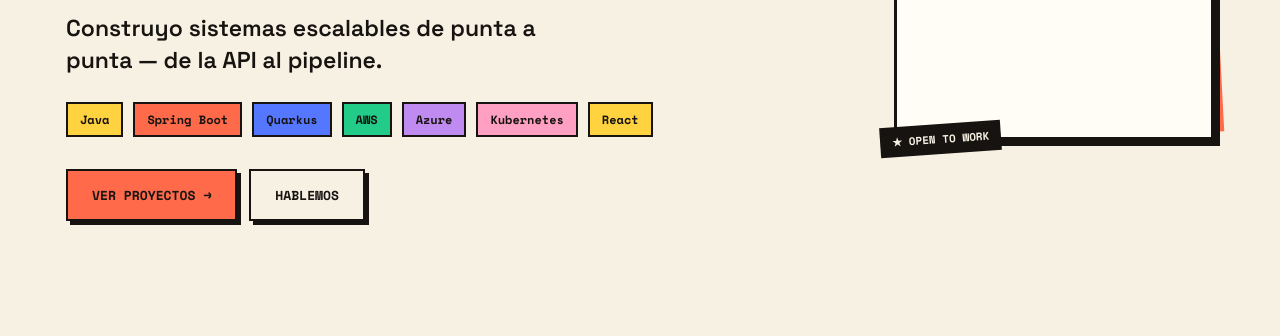
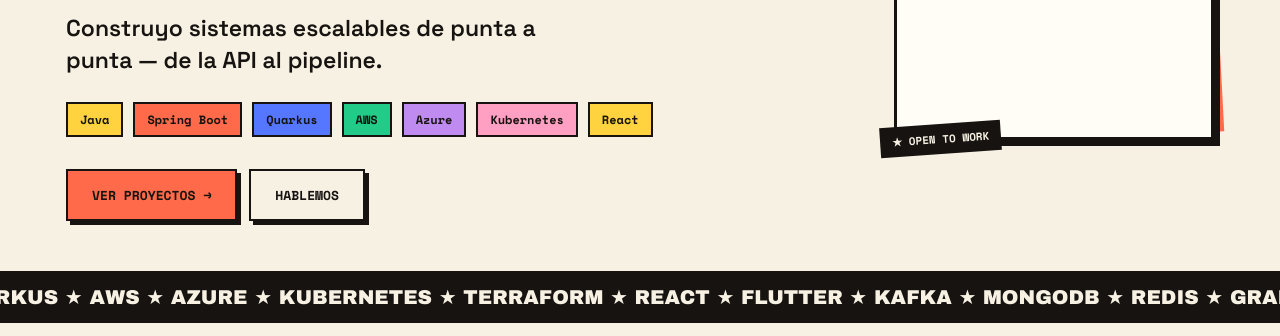
Before and after one commit to Ryzeon/ryz-portafolio, an Astro site: page / in a window 1280 px wide. Shown: the part 464-800 px from the top of the page. Built offline with nearby package versions, Linux system fonts and the light colour scheme; Astro itself is replaced by a stand-in of ours.

Commit message:
feat: add marquee band

```diff
--- /dev/null
+++ b/src/components/Marquee.astro
@@ -0,0 +1,45 @@
+---
+interface Props {
+  text: string
+}
+
+const { text } = Astro.props
+---
+
+<div class="marquee">
+  <div class="marquee__track">
+    <span>{text}</span>
+    <span class="marquee__star"> &nbsp;★&nbsp; </span>
+    <span>{text}</span>
+    <span class="marquee__star"> &nbsp;★&nbsp; </span>
+  </div>
+</div>
+
+<style>
+  .marquee {
+    background: var(--pf-ink);
+    color: var(--pf-bg);
+    border-block: 3px solid var(--pf-ink);
+    overflow: hidden;
+    white-space: nowrap;
+    padding-block: 11px;
+  }
+
+  .marquee__track {
+    display: inline-block;
+    animation: pf-marquee 26s linear infinite;
+    font-family: var(--pf-font-display);
+    font-size: 20px;
+    text-transform: uppercase;
+  }
+
+  .marquee__star {
+    color: var(--pf-primary);
+  }
+
+  @media (prefers-reduced-motion: reduce) {
+    .marquee__track {
+      animation: none;
+    }
+  }
+</style>
--- a/src/pages/index.astro
+++ b/src/pages/index.astro
@@ -2,6 +2,7 @@
 import BaseLayout from '../layouts/BaseLayout.astro'
 import Nav from '../components/Nav.astro'
 import Hero from '../components/Hero.astro'
+import Marquee from '../components/Marquee.astro'
 import { getUI } from '../i18n'
 import { getPortfolio } from '../data/portfolio'
 
@@ -17,4 +18,5 @@ const data = getPortfolio(lang)
 >
   <Nav lang={lang} ui={ui} />
   <Hero ui={ui} chips={data.heroChips} />
+  <Marquee text={data.marquee} />
 </BaseLayout>
```
